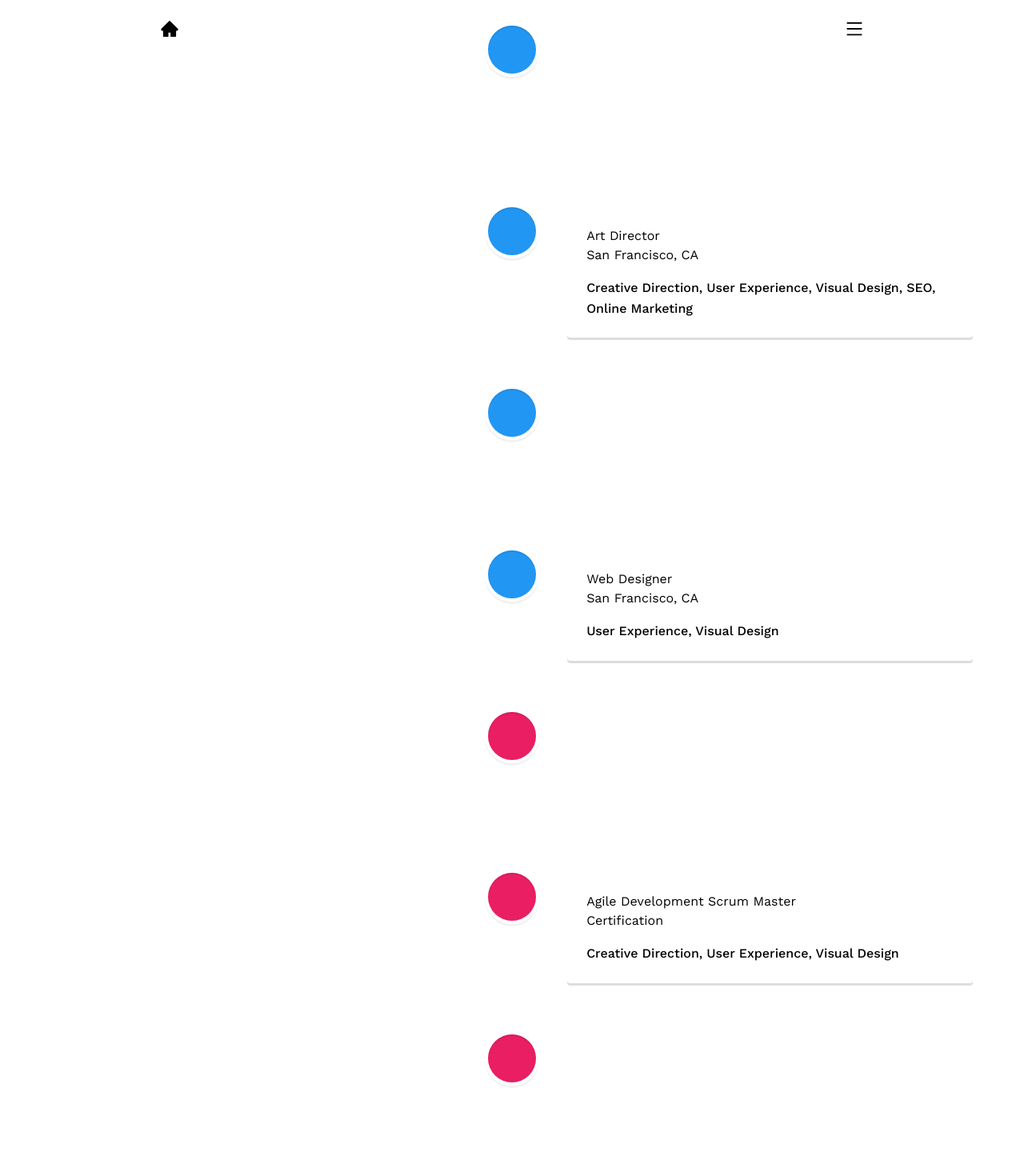
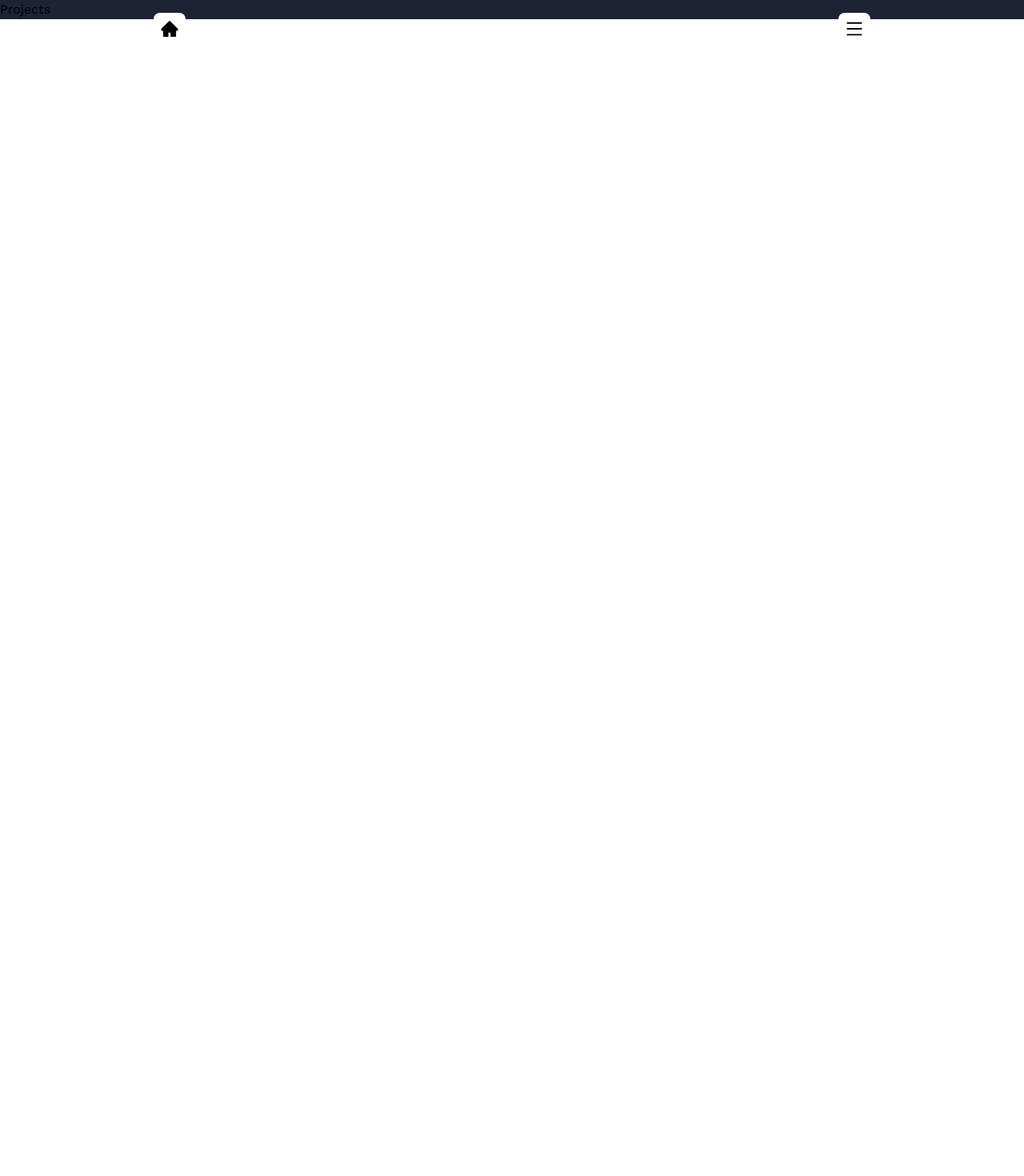
Before and after one commit to juanbep/Portafolio, a React (Vite) app: page /projects in a window 1280 px wide. Shown: the top 1470 px of the page at 80% size. After the commit the page ends 800 px from the top, so only its background shows below. Built offline with nearby package versions, Linux system fonts and the light colour scheme.

Commit message:
react-vertical-timeline anular clase @media only screen and (max-width:1169px)

```diff
--- a/src/pages/About.jsx
+++ b/src/pages/About.jsx
@@ -60,7 +60,7 @@ const About = () => {
           </div>
 
           <div className="mt-12 flex">
-            <VerticalTimeline animate={false}>
+            <VerticalTimeline animate={true}>
               {experiences.map((experience, index) => (
                 <VerticalTimelineElement
                   key={index}
--- a/src/pages/Projects.jsx
+++ b/src/pages/Projects.jsx
@@ -1,105 +1,8 @@
-import {
-  VerticalTimeline,
-  VerticalTimelineElement,
-} from "react-vertical-timeline-component";
-import "react-vertical-timeline-component/style.min.css";
-
 const Projects = () => {
   return (
-    <VerticalTimeline>
-      <VerticalTimelineElement
-        className="vertical-timeline-element--work"
-        contentStyle={{ background: "rgb(33, 150, 243)", color: "#fff" }}
-        contentArrowStyle={{ borderRight: "7px solid  rgb(33, 150, 243)" }}
-        date="2011 - present"
-        iconStyle={{ background: "rgb(33, 150, 243)", color: "#fff" }}
-        icon={""}
-      >
-        <h3 className="vertical-timeline-element-title">Creative Director</h3>
-        <h4 className="vertical-timeline-element-subtitle">Miami, FL</h4>
-        <p>
-          Creative Direction, User Experience, Visual Design, Project
-          Management, Team Leading
-        </p>
-      </VerticalTimelineElement>
-      <VerticalTimelineElement
-        className="vertical-timeline-element--work"
-        date="2010 - 2011"
-        iconStyle={{ background: "rgb(33, 150, 243)", color: "#fff" }}
-        icon={""}
-      >
-        <h3 className="vertical-timeline-element-title">Art Director</h3>
-        <h4 className="vertical-timeline-element-subtitle">
-          San Francisco, CA
-        </h4>
-        <p>
-          Creative Direction, User Experience, Visual Design, SEO, Online
-          Marketing
-        </p>
-      </VerticalTimelineElement>
-      <VerticalTimelineElement
-        className="vertical-timeline-element--work"
-        date="2008 - 2010"
-        iconStyle={{ background: "rgb(33, 150, 243)", color: "#fff" }}
-        icon={""}
-      >
-        <h3 className="vertical-timeline-element-title">Web Designer</h3>
-        <h4 className="vertical-timeline-element-subtitle">Los Angeles, CA</h4>
-        <p>User Experience, Visual Design</p>
-      </VerticalTimelineElement>
-      <VerticalTimelineElement
-        className="vertical-timeline-element--work"
-        date="2006 - 2008"
-        iconStyle={{ background: "rgb(33, 150, 243)", color: "#fff" }}
-        icon={""}
-      >
-        <h3 className="vertical-timeline-element-title">Web Designer</h3>
-        <h4 className="vertical-timeline-element-subtitle">
-          San Francisco, CA
-        </h4>
-        <p>User Experience, Visual Design</p>
-      </VerticalTimelineElement>
-      <VerticalTimelineElement
-        className="vertical-timeline-element--education"
-        date="April 2013"
-        iconStyle={{ background: "rgb(233, 30, 99)", color: "#fff" }}
-        icon={""}
-      >
-        <h3 className="vertical-timeline-element-title">
-          Content Marketing for Web, Mobile and Social Media
-        </h3>
-        <h4 className="vertical-timeline-element-subtitle">Online Course</h4>
-        <p>Strategy, Social Media</p>
-      </VerticalTimelineElement>
-      <VerticalTimelineElement
-        className="vertical-timeline-element--education"
-        date="November 2012"
-        iconStyle={{ background: "rgb(233, 30, 99)", color: "#fff" }}
-        icon={""}
-      >
-        <h3 className="vertical-timeline-element-title">
-          Agile Development Scrum Master
-        </h3>
-        <h4 className="vertical-timeline-element-subtitle">Certification</h4>
-        <p>Creative Direction, User Experience, Visual Design</p>
-      </VerticalTimelineElement>
-      <VerticalTimelineElement
-        className="vertical-timeline-element--education"
-        date="2002 - 2006"
-        iconStyle={{ background: "rgb(233, 30, 99)", color: "#fff" }}
-        icon={""}
-      >
-        <h3 className="vertical-timeline-element-title">
-          Bachelor of Science in Interactive Digital Media Visual Imaging
-        </h3>
-        <h4 className="vertical-timeline-element-subtitle">Bachelor Degree</h4>
-        <p>Creative Direction, Visual Design</p>
-      </VerticalTimelineElement>
-      <VerticalTimelineElement
-        iconStyle={{ background: "rgb(16, 204, 82)", color: "#fff" }}
-        icon={""}
-      />
-    </VerticalTimeline>
+    <div className="bg-black-500 w-full h-full">
+      <h1>Projects</h1>
+    </div>
   );
 };
 
```
